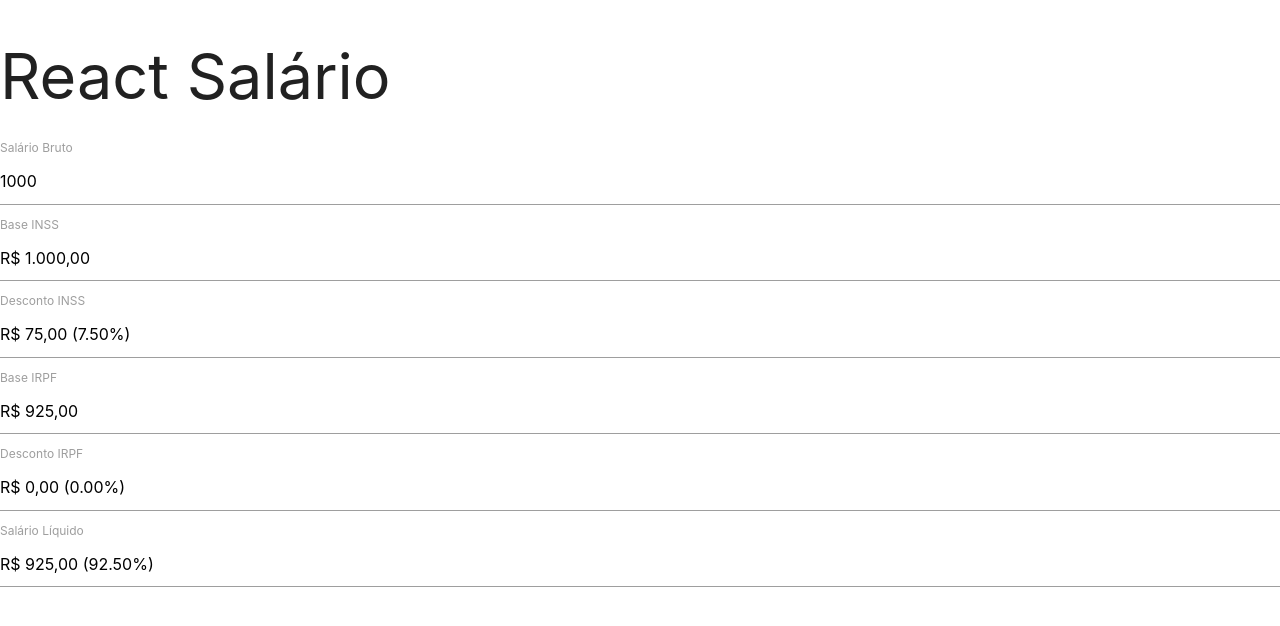
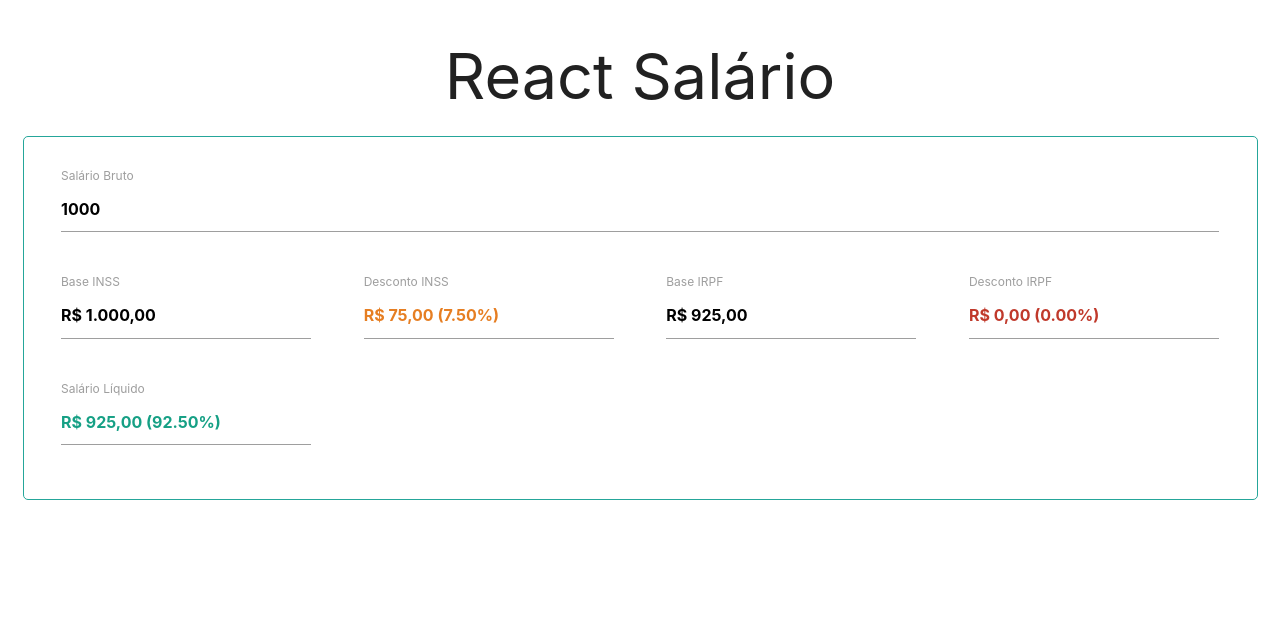
Before and after one commit to DevEverton/react-salary, a React (Create React App) app: page / in a window 1280 px wide. Shown: the top 626 px of the page. Built offline with nearby package versions, Linux system fonts and the light colour scheme.

Commit message:
Setup basic style

```diff
--- a/src/App.js
+++ b/src/App.js
@@ -3,6 +3,7 @@ import EditableInput from "./components/EditableInput";
 import { calculateSalaryFrom } from "./helpers/salary.js";
 import ReadOnlyInput from "./components/ReadOnlyInput";
 import { percentage, localCurrency } from "./helpers/formatHelpers.js";
+import css from "./components/styles.module.css";
 
 export default class App extends Component {
   constructor() {
@@ -55,50 +56,66 @@ export default class App extends Component {
       netSalary: percentage(grossSalary, netSalary),
     };
 
-    console.log(typeof discountINSS);
-
     return (
       <div>
-        <h1>React Salário</h1>
+        <h1 className={css.title}>React Salário</h1>
+        <div className={css.flexRow}>
+          <div className={"row"}>
+            <div className={"col l12 s12"}>
               <EditableInput
                 id={"grossSalary"}
                 label={"Salário Bruto"}
                 inputSalary={grossSalary}
                 onInputChange={this.handleInputChange}
               />
-
+            </div>
+            <div className="col l3 s6">
               <ReadOnlyInput
                 id={"baseINSS"}
                 label={"Base INSS"}
                 value={`${localCurrency(baseINSS)}`}
               />
+            </div>
 
+            <div className="col l3 s6">
               <ReadOnlyInput
                 id={"discountINSS"}
+                color={"#e67e22"}
                 label={"Desconto INSS"}
                 value={`${localCurrency(
                   discountINSS
                 )} (${percentageOf.discINSS.toFixed(2)}%) `}
               />
+            </div>
+            <div className="col l3 s6">
               <ReadOnlyInput
                 id={"baseIRPF"}
                 label={"Base IRPF"}
                 value={localCurrency(baseIRPF)}
               />
+            </div>
+            <div className="col l3 s6">
               <ReadOnlyInput
                 id={"discountIRPF"}
+                color={"#c0392b"}
                 label={"Desconto IRPF"}
                 value={`${localCurrency(
                   discountIRPF
                 )} (${percentageOf.discIRPF.toFixed(2)}%) `}
               />
+            </div>
+            <div className="col l3 s6">
               <ReadOnlyInput
                 id={"netSalary"}
+                color={"#16a085"}
                 label={"Salário Líquido"}
-          value={`${localCurrency(netSalary)} (${percentageOf.netSalary.toFixed(
-            2
-          )}%) `}
+                value={`${localCurrency(
+                  netSalary
+                )} (${percentageOf.netSalary.toFixed(2)}%) `}
               />
+            </div>
+          </div>
+        </div>
       </div>
     );
   }
--- a/src/components/EditableInput.js
+++ b/src/components/EditableInput.js
@@ -1,4 +1,5 @@
 import React, { Component } from "react";
+import css from "./styles.module.css";
 
 export default class EditableInput extends Component {
   handleInputChange = (event) => {
@@ -8,7 +9,7 @@ export default class EditableInput extends Component {
   render() {
     const { inputSalary, label, id } = this.props;
     return (
-      <div>
+      <div className={css.input}>
         <label className="active" htmlFor={id}>
           {label}
         </label>
@@ -16,6 +17,7 @@ export default class EditableInput extends Component {
           type="text"
           id={id}
           onChange={this.handleInputChange}
+          style={{ fontWeight: "bold" }}
           value={inputSalary}
         />{" "}
       </div>
--- a/src/components/ReadOnlyInput.js
+++ b/src/components/ReadOnlyInput.js
@@ -1,12 +1,19 @@
 import React, { Component } from "react";
+import css from "./styles.module.css";
 
 export default class ReadOnlyInput extends Component {
   render() {
-    const { value, label, id } = this.props;
+    const { value, label, id, color } = this.props;
     return (
-      <div>
+      <div className={css.input}>
         <label htmlFor={id}>{label}</label>
-        <input type="text" id={id} value={value} readOnly />{" "}
+        <input
+          type="text"
+          id={id}
+          value={value}
+          style={{ fontWeight: "bold", color: color }}
+          readOnly
+        />{" "}
       </div>
     );
   }
--- a/src/components/styles.module.css
+++ b/src/components/styles.module.css
@@ -0,0 +1,18 @@
+.flexRow {
+  display: flex;
+  flex-direction: row;
+  align-items: center;
+  justify-content: space-between;
+  border: 1px solid #25a69a;
+  border-radius: 5px;
+  padding: 0.75rem;
+  margin: 1.5rem;
+}
+
+.input {
+  margin: 1rem;
+}
+
+.title {
+  text-align: center;
+}
--- a/src/helpers/salary.js
+++ b/src/helpers/salary.js
@@ -86,6 +86,7 @@ function calculateDiscountIRPF(baseIRPF) {
 }
 
 function calculateSalaryFrom(fullSalary) {
+  // eslint-disable-next-line no-new-wrappers
   const baseINSS = new Number(fullSalary);
   const discountINSS = calculateDiscountINSS(baseINSS);
 
```
Lines whose indentation alone changed are shown as unchanged.
